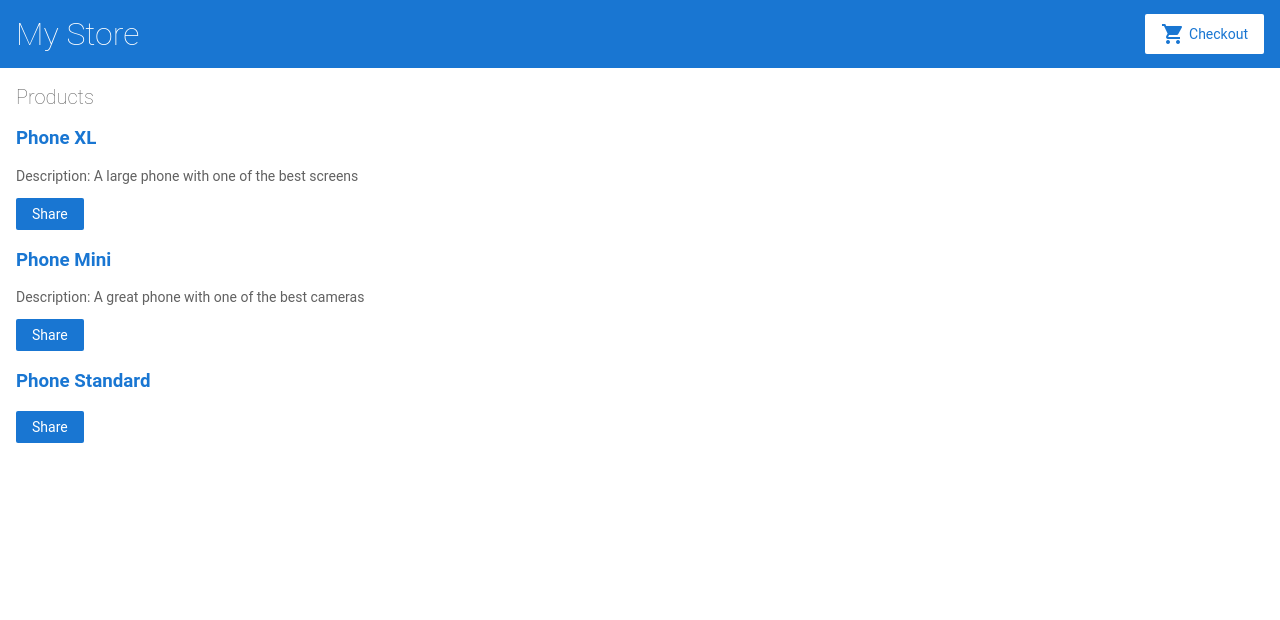
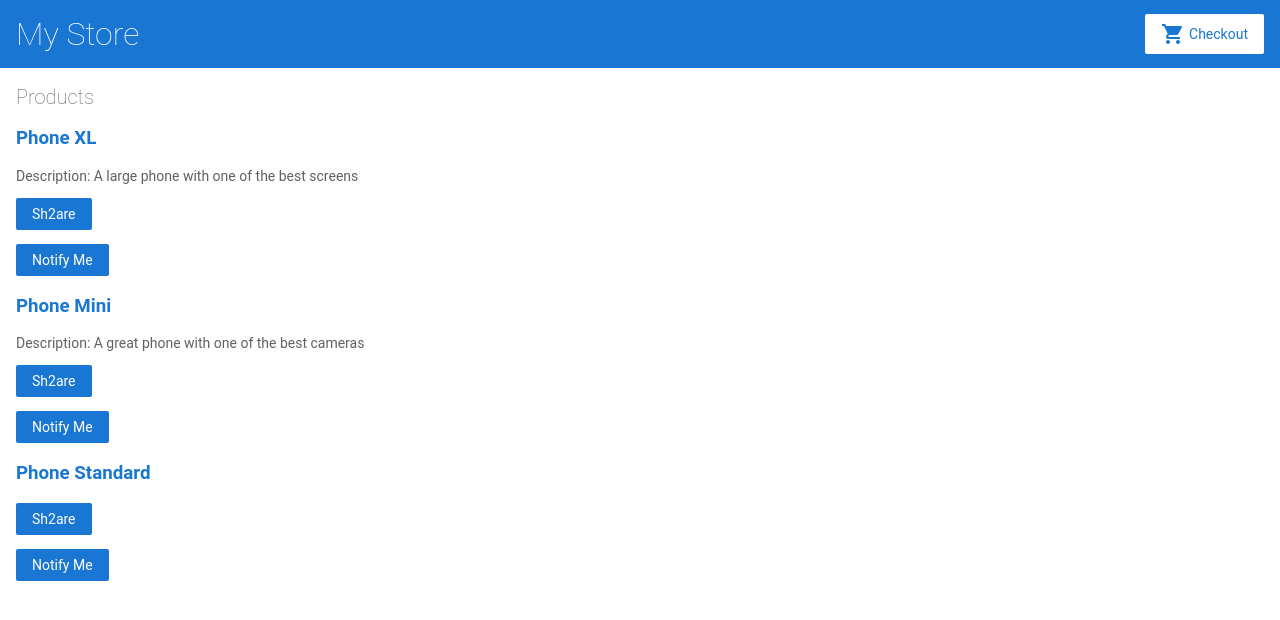
Before and after one commit to Bruce-liushaopeng/angular-starter, an Angular app: page / in a window 1280 px wide. Shown: the top 620 px of the page. Built offline with nearby package versions, Linux system fonts and the light colour scheme.

Commit message:
add alert to list unsuccessful

```diff
--- a/src/app/product-alerts/product-alerts.component.html
+++ b/src/app/product-alerts/product-alerts.component.html
@@ -1 +1,3 @@
-<p>product-alerts works!</p>
+<p>
+  <button type="button">Notify Me</button>
+</p>
--- a/src/app/product-alerts/product-alerts.component.ts
+++ b/src/app/product-alerts/product-alerts.component.ts
@@ -7,5 +7,5 @@ import { Product } from '../products';
   styleUrls: ['./product-alerts.component.css']
 })
 export class ProductAlertsComponent {
-
+  @Input() product!: Product;
 }
--- a/src/app/product-list/product-list.component.html
+++ b/src/app/product-list/product-list.component.html
@@ -2,14 +2,11 @@
 
 <div *ngFor="let product of products">
   <h3>
-    <a [title] = "product.name + ' details'"> {{product.name}} </a>
+    <a [title]="product.name + ' details'"> {{ product.name }} </a>
   </h3>
-  <p *ngIf="product.description">
-    Description: {{ product.description }}
-  </p>
-  <button type="button" (click)="share()">
-    Share
-  </button>
+  <p *ngIf="product.description">Description: {{ product.description }}</p>
+  <button type="button" (click)="share()">Sh2are</button>
+  <app-product-alerts [product]="product"> </app-product-alerts>
 </div>
 <!--
 Copyright Google LLC. All Rights Reserved.
```
